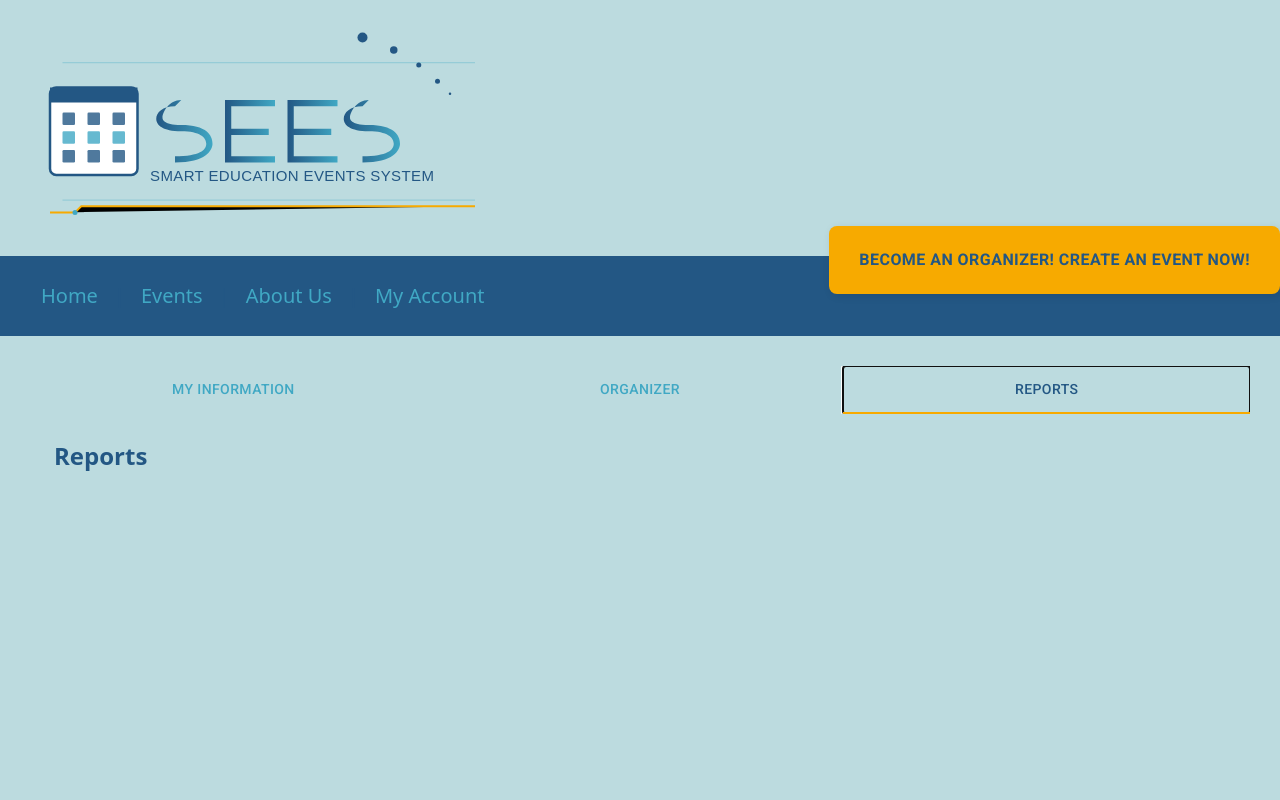
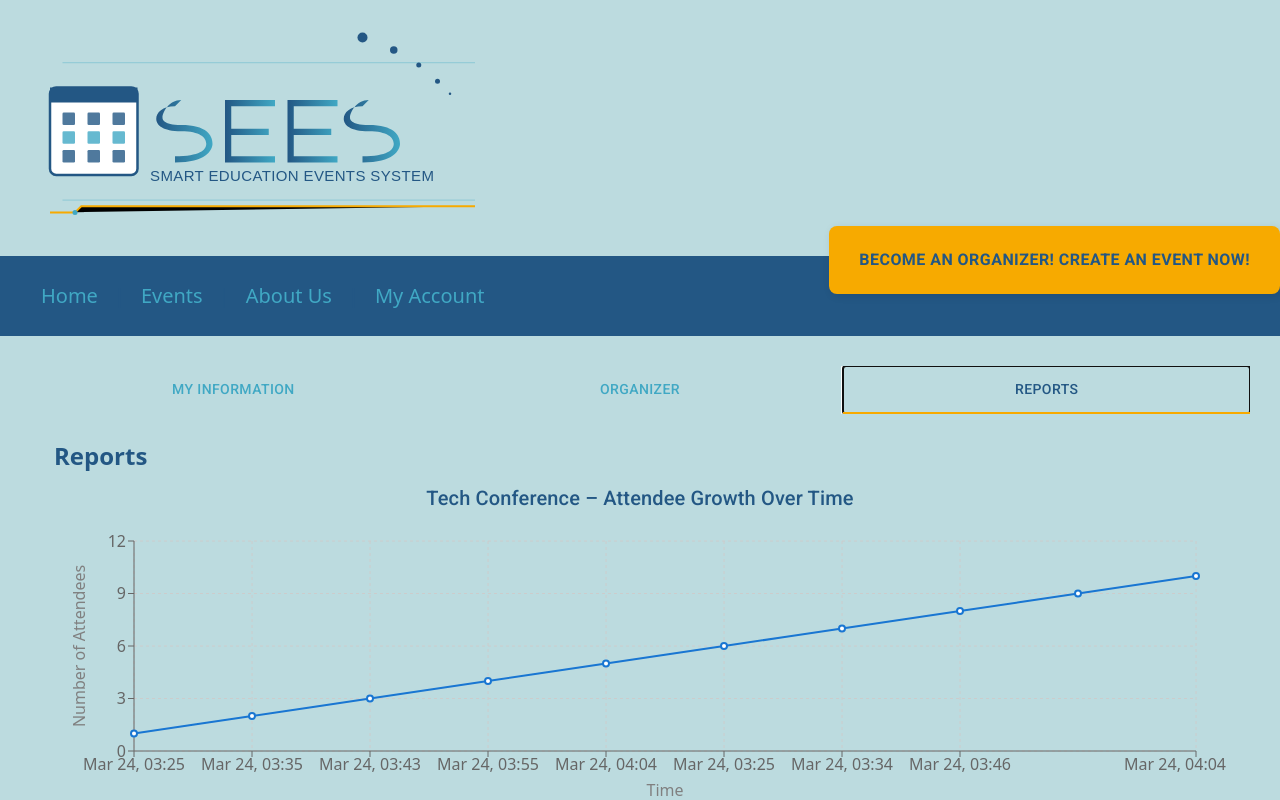
Before and after one commit to DominiqueProulx/SOEN343-PartyPoopers, a React (Vite) app in the folder app_frontend/app/: page /myaccount in a window 1280 px wide. Both pictures are taken after a click on the tab "REPORTS". Shown: the top 800 px of the page. Built offline with nearby package versions, Linux system fonts and the light colour scheme; no server answers.

Commit message:
added reports (attendees over time)

```diff
--- a/app_frontend/app/src/components/AccountTab.jsx
+++ b/app_frontend/app/src/components/AccountTab.jsx
@@ -8,6 +8,8 @@ import Pagination from '@mui/material/Pagination';
 import Stack from '@mui/material/Stack';
 import { useEffect, useState } from 'react';
 import UserDetailForm from './UserDetailForm';
+import MultipleGraphsPage from './Graphs';
+
 
 
 
@@ -92,6 +94,7 @@ export default function AccountTab() {
       <TabPanel value={value} index="three">
         <h2>Reports</h2>
         {/* Content for tab three */}
+        <MultipleGraphsPage />
 
         <Stack spacing={2}>
 
--- /dev/null
+++ b/app_frontend/app/src/components/Graph.jsx
@@ -0,0 +1,59 @@
+import React, { useEffect, useState } from "react";
+import {
+  LineChart,
+  Line,
+  XAxis,
+  YAxis,
+  CartesianGrid,
+  Tooltip,
+  ResponsiveContainer,
+  Label,
+} from "recharts";
+import { format } from "date-fns";
+import { Typography, Box } from "@mui/material";
+
+const GraphComponent = ({ eventData, eventName }) => {
+    return (
+      <Box sx={{ mb: 5 }}>
+        <Typography variant="h6" align="center" gutterBottom>
+          {eventName} – Attendee Growth Over Time
+        </Typography>
+
+        <ResponsiveContainer width="100%" height={300}>
+          <LineChart
+            data={eventData}
+            margin={{ top: 20, right: 30, left: 20, bottom: 40 }}
+          >
+            <CartesianGrid strokeDasharray="3 3" />
+            <XAxis
+              dataKey="time"
+              tickFormatter={(str) => format(new Date(str), "MMM d, HH:mm")}
+            >
+              <Label value="Time" position="insideBottom" offset={-15} />
+            </XAxis>
+            <YAxis allowDecimals={false}>
+              <Label
+                value="Number of Attendees"
+                angle={-90}
+                position="insideLeft"
+                style={{ textAnchor: "middle" }}
+              />
+            </YAxis>
+            <Tooltip
+              labelFormatter={(label) => format(new Date(label), "MMM d, HH:mm")}
+            />
+            <Line
+              type="monotone"
+              dataKey="count"
+              stroke="#1976d2"
+              strokeWidth={2}
+              dot
+            />
+          </LineChart>
+        </ResponsiveContainer>
+      </Box>
+    );
+  };
+
+
+export default GraphComponent;
--- /dev/null
+++ b/app_frontend/app/src/components/Graphs.jsx
@@ -0,0 +1,36 @@
+import React, { useEffect, useState } from "react";
+import GraphComponent from "./Graph";
+import { eventObservable } from "../hooks/observable";
+
+const MultipleGraphsPage = () => {
+  const [allData, setAllData] = useState([]);
+
+  useEffect(() => {
+    eventObservable.subscribe(setAllData);
+    eventObservable.seedFakeData(); // For demo purposes
+  }, []);
+
+  // Example: Event info
+  const events = [
+    { eid: "E1", name: "Tech Conference" },
+    { eid: "E2", name: "AI Workshop" },
+    { eid: "E3", name: "Design Meetup" },
+  ];
+
+  return (
+    <>
+      {events.map((event) => {
+        const filteredData = allData.filter((d) => d.eid === event.eid);
+        return (
+          <GraphComponent
+            key={event.eid}
+            eventData={filteredData}
+            eventName={event.name}
+          />
+        );
+      })}
+    </>
+  );
+};
+
+export default MultipleGraphsPage;
--- /dev/null
+++ b/app_frontend/app/src/hooks/observable.js
@@ -0,0 +1,45 @@
+class EventObservable {
+    constructor() {
+      this.observers = [];
+      this.attendanceData = [];
+    }
+
+    subscribe(fn) {
+      this.observers.push(fn);
+      fn(this.attendanceData); // Send current data
+    }
+
+    notify() {
+      this.observers.forEach((fn) => fn(this.attendanceData));
+    }
+
+    registerAttendee(eid, datetime = new Date().toISOString()) {
+      // Get the latest count for that specific event
+      const latestForEvent = this.attendanceData.filter(d => d.eid === eid);
+      const latestCount = latestForEvent.length > 0
+        ? latestForEvent[latestForEvent.length - 1].count
+        : 0;
+
+      this.attendanceData.push({
+        eid,
+        time: datetime,
+        count: latestCount + 1,
+      });
+
+      this.notify();
+    }
+
+    seedFakeData() {
+      const events = ["E1", "E2", "E3"];
+      const baseTime = new Date();
+
+      for (let eid of events) {
+        for (let i = 0; i < 5; i++) {
+          const fakeTime = new Date(baseTime.getTime() + i * 600000 + Math.random() * 300000); // slightly randomized
+          this.registerAttendee(eid, fakeTime.toISOString());
+        }
+      }
+    }
+  }
+
+  export const eventObservable = new EventObservable();
--- a/app_frontend/package.json
+++ b/app_frontend/package.json
@@ -1,5 +1,6 @@
 {
   "dependencies": {
-    "react": "^19.0.0"
+    "react": "^19.0.0",
+    "recharts": "^2.15.2"
   }
 }
```
Also changed, not shown: 2 other files (tests, documents, lock files or other folders).
